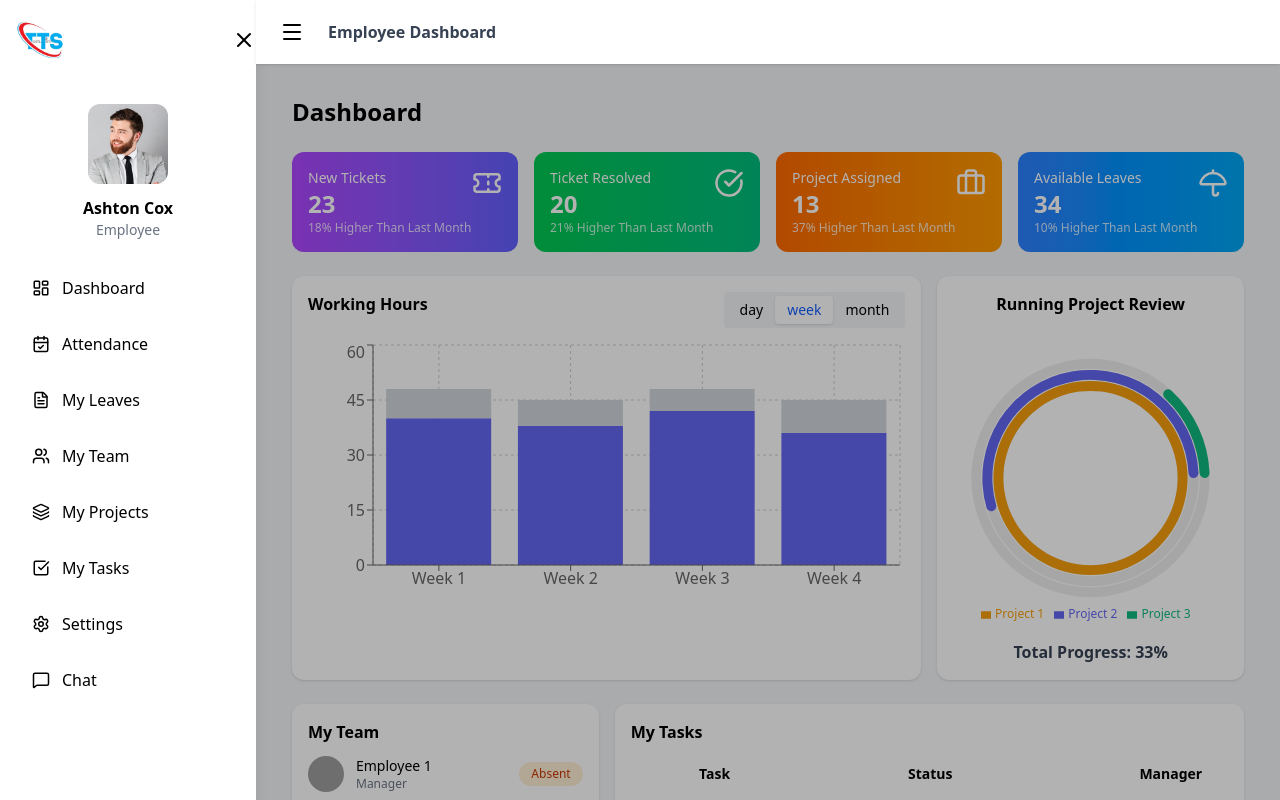
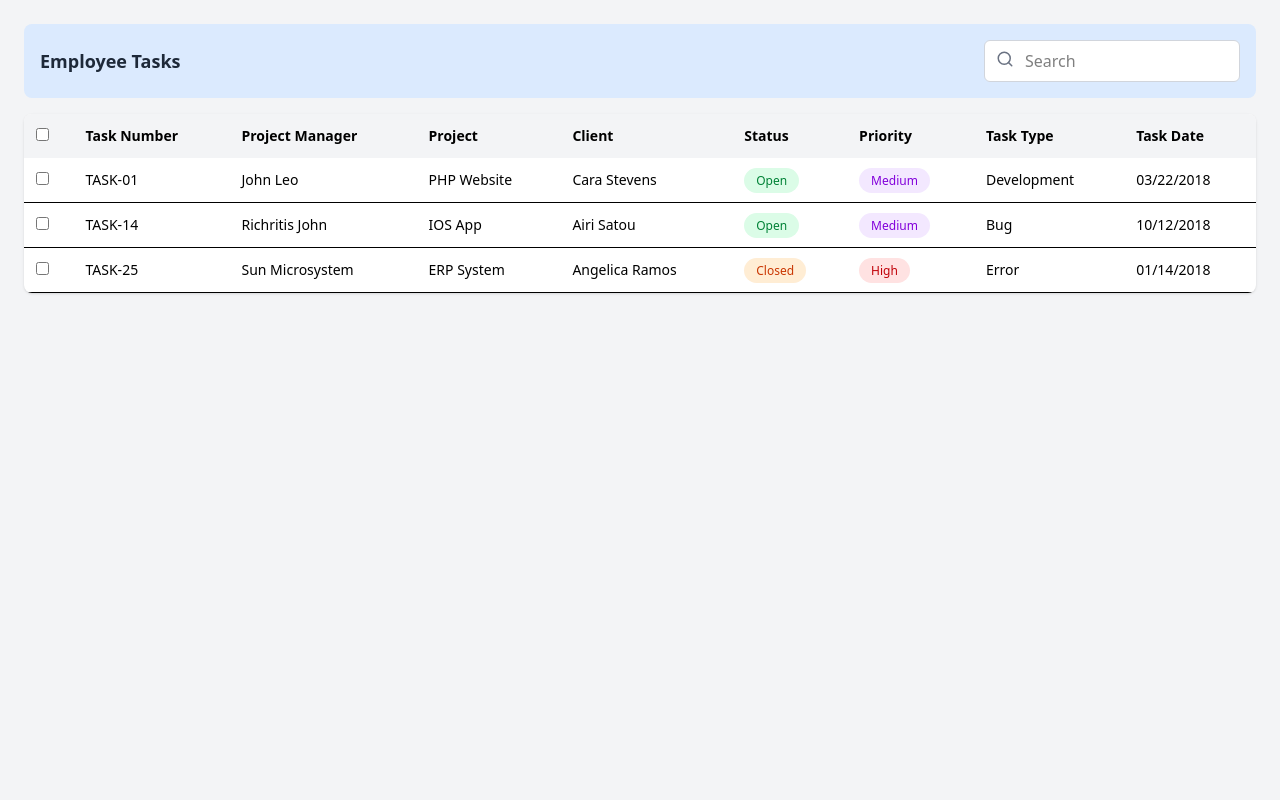
Before and after one commit to rashmi-ranjan-sahoo-dev/etm_tts, a React app in the folder frontend/: page / in a window 1280 px wide. Shown: the top 800 px of the page. Built offline with nearby package versions, Linux system fonts and the light colour scheme; grey boxes are pictures that could not be loaded; the HTML template or start-up script is replaced by a standard one.

Commit message:
Add EmployeeTask file

```diff
--- a/frontend/src/App.jsx
+++ b/frontend/src/App.jsx
@@ -1,6 +1,7 @@
 import React from 'react'
 
 import Employee from './pages/Employee/Employee'
+import EmployeeTask from './pages/Employee/EmployeeTask'
 
 const App = () => {
   return (
@@ -13,7 +14,8 @@ const App = () => {
       {/* <EmployeeLayout/> */}
 
       {/* <Dashboard/> */}
-      <Employee/>
+      {/* <Employee/> */}
+       <EmployeeTask/>
     </div>
   )
 }
--- a/frontend/src/pages/Employee/Dashboard.jsx
+++ b/frontend/src/pages/Employee/Dashboard.jsx
@@ -274,7 +274,7 @@ const Dashboard = () => {
             </div>
 
             <div className="overflow-auto max-h-95 text-center">
-              <table className="min-w-[720px] w-full text-sm">
+              <table className="min-w-180 w-full text-sm">
                 <thead className="sticky top-0 bg-gray-50">
                   <tr className="p-5">
                     <th>Date</th>
--- a/frontend/src/pages/Employee/Employee.jsx
+++ b/frontend/src/pages/Employee/Employee.jsx
@@ -2,13 +2,15 @@ import React from 'react'
 import EmployeeLayout from '../../layout/EmployeeLayout'
 import Dashboard from './Dashboard'
 import MyLeaves from './MyLeaves/MyLeaves.jsx'
+import EmployeeTask from './EmployeeTask.jsx'
 
 const Employee = () => {
   return (
     <div>
       <EmployeeLayout>
-        <Dashboard/>
+        {/* <Dashboard/> */}
         {/* <MyLeaves/> */}
+
       </EmployeeLayout>
     </div>
   )
--- /dev/null
+++ b/frontend/src/pages/Employee/EmployeeTask.jsx
@@ -0,0 +1,209 @@
+import React, { useState } from "react";
+import { Search } from "lucide-react";
+
+const EmployeeTask = () => {
+  const [search, setSearch] = useState("");
+  const [selectedIds, setSelectedIds] = useState([]);
+
+  const Tasks = [
+    {
+      id: 1,
+      TaskNumber: "TASK-01",
+      ProjectManager: "John Leo",
+      Project: "PHP Website",
+      Client: "Cara Stevens",
+      Status: "Open",
+      Priority: "Medium",
+      Type: "Development",
+      TaskDate: "03/22/2018",
+    },
+    {
+      id: 2,
+      TaskNumber: "TASK-14",
+      ProjectManager: "Richritis John",
+      Project: "IOS App",
+      Client: "Airi Satou",
+      Status: "Open",
+      Priority: "Medium",
+      Type: "Bug",
+      TaskDate: "10/12/2018",
+    },
+    {
+      id: 3,
+      TaskNumber: "TASK-25",
+      ProjectManager: "Sun Microsystem",
+      Project: "ERP System",
+      Client: "Angelica Ramos",
+      Status: "Closed",
+      Priority: "High",
+      Type: "Error",
+      TaskDate: "01/14/2018",
+    },
+  ];
+
+  const filteredTasks = Tasks.filter((t) => {
+    if (!search.trim()) return true;
+    const s = search.toLowerCase();
+    return (
+      t.TaskNumber.toLowerCase().includes(s) ||
+      t.ProjectManager.toLowerCase().includes(s) ||
+      t.Project.toLowerCase().includes(s) ||
+      t.Client.toLowerCase().includes(s) ||
+      t.Status.toLowerCase().includes(s) ||
+      t.Priority.toLowerCase().includes(s) ||
+      t.Type.toLowerCase().includes(s)
+    );
+  });
+
+  const badge = (text) => {
+    const map = {
+      Open: "bg-green-100 text-green-700",
+      Closed: "bg-orange-100 text-orange-700",
+      High: "bg-red-100 text-red-700",
+      Medium: "bg-purple-100 text-purple-700",
+      Low: "bg-green-100 text-green-700",
+    };
+    return (
+      <span
+        className={`px-3 py-1 rounded-full text-xs font-medium ${map[text]}`}
+      >
+        {text}
+      </span>
+    );
+  };
+
+  return (
+    <div className="p-6 bg-gray-100 min-h-screen">
+      {/* HEADER */}
+      <div className="bg-blue-100 rounded-lg p-4 mb-4">
+        <div className="flex flex-col gap-3 md:flex-row md:items-center md:justify-between">
+          <h2 className="text-lg font-semibold text-gray-800">
+            Employee Tasks
+          </h2>
+
+          <div className="relative w-full md:w-64">
+            <Search
+              className="absolute left-3 top-2.5 text-gray-500"
+              size={18}
+            />
+            <input
+              type="text"
+              placeholder="Search"
+              value={search}
+              onChange={(e) => setSearch(e.target.value)}
+              className="pl-10 pr-4 py-2 w-full rounded-md border border-gray-300 bg-white focus:outline-none"
+            />
+          </div>
+        </div>
+      </div>
+
+      {/* TABLE VIEW */}
+      <div className="overflow-x-auto bg-white rounded-lg shadow hidden md:block">
+        <table className="min-w-275 w-full text-sm">
+          <thead className="bg-gray-100">
+            <tr>
+              <th className="p-3 text-left">
+                <input
+                  type="checkbox"
+                  checked={
+                    filteredTasks.length > 0 &&
+                    selectedIds.length === filteredTasks.length
+                  }
+                  onChange={(e) => {
+                    if (e.target.checked) {
+                      setSelectedIds(filteredTasks.map((t) => t.id));
+                    } else {
+                      setSelectedIds([]);
+                    }
+                  }}
+                />
+              </th>
+              <th className="p-3 text-left">Task Number</th>
+              <th className="p-3 text-left">Project Manager</th>
+              <th className="p-3 text-left">Project</th>
+              <th className="p-3 text-left">Client</th>
+              <th className="p-3 text-left">Status</th>
+              <th className="p-3 text-left">Priority</th>
+              <th className="p-3 text-left">Task Type</th>
+              <th className="p-3 text-left">Task Date</th>
+            </tr>
+          </thead>
+
+          <tbody>
+            {filteredTasks.map((t) => (
+              <tr key={t.id} className="border-b hover:bg-gray-50">
+                <td className="p-3">
+                  <input
+                    type="checkbox"
+                    checked={selectedIds.includes(t.id)}
+                    onChange={() => {
+                      if (selectedIds.includes(t.id)) {
+                        setSelectedIds(selectedIds.filter((id) => id !== t.id));
+                      } else {
+                        setSelectedIds([...selectedIds, t.id]);
+                      }
+                    }}
+                  />
+                </td>
+                <td className="p-3">{t.TaskNumber}</td>
+                <td className="p-3">{t.ProjectManager}</td>
+                <td className="p-3">{t.Project}</td>
+                <td className="p-3">{t.Client}</td>
+                <td className="p-3">{badge(t.Status)}</td>
+                <td className="p-3">{badge(t.Priority)}</td>
+                <td className="p-3">{t.Type}</td>
+                <td className="p-3">{t.TaskDate}</td>
+              </tr>
+            ))}
+          </tbody>
+        </table>
+      </div>
+
+      {/* MOBILE VIEW */}
+      <div className="block md:hidden space-y-4 mt-4">
+        {filteredTasks.map((t) => (
+          <div key={t.id} className="bg-white rounded-lg shadow p-4 space-y-2">
+            <div className="flex items-center gap-2">
+              <input
+                type="checkbox"
+                checked={selectedIds.includes(t.id)}
+                onChange={() => {
+                  if (selectedIds.includes(t.id)) {
+                    setSelectedIds(selectedIds.filter((id) => id !== t.id));
+                  } else {
+                    setSelectedIds([...selectedIds, t.id]);
+                  }
+                }}
+              />
+              <strong>{t.TaskNumber}</strong>
+            </div>
+
+            <div>
+              <strong>Project Manager:</strong> {t.ProjectManager}
+            </div>
+            <div>
+              <strong>Project:</strong> {t.Project}
+            </div>
+            <div>
+              <strong>Client:</strong> {t.Client}
+            </div>
+            <div>
+              <strong>Status:</strong> {badge(t.Status)}
+            </div>
+            <div>
+              <strong>Priority:</strong> {badge(t.Priority)}
+            </div>
+            <div>
+              <strong>Type:</strong> {t.Type}
+            </div>
+            <div>
+              <strong>Date:</strong> {t.TaskDate}
+            </div>
+          </div>
+        ))}
+      </div>
+    </div>
+  );
+};
+
+export default EmployeeTask;
```
